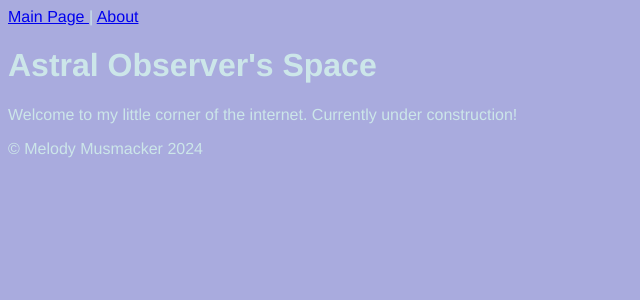
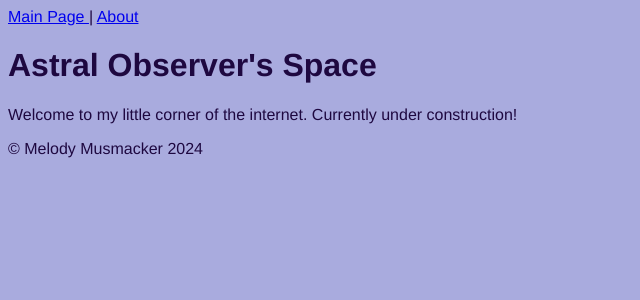
Before and after one commit to AstralObserver/AstralObserver.github.io, a Jekyll site: the page built from index.md, in a window 1280 px wide. Shown: the top 300 px of the page, without its empty margins (0-640 px from the left). Built offline with Jekyll 4.4.1, drawn with Linux system fonts in a browser that asks for light colours.

Commit message:
Update main.scss
Adjusted color values

```diff
--- a/assets/css/main.scss
+++ b/assets/css/main.scss
@@ -2,8 +2,8 @@
 # Front Matter Blank
 ---
 $font-stack: Helvetica, sans-serif;
-$font-color: #cce6e9;
-$primary-color: #1e0840;
+$font-color: #1e0840;
+$primary-color: #a9abde;
 $secondary-color: #a9abde;
 
 body {
```
